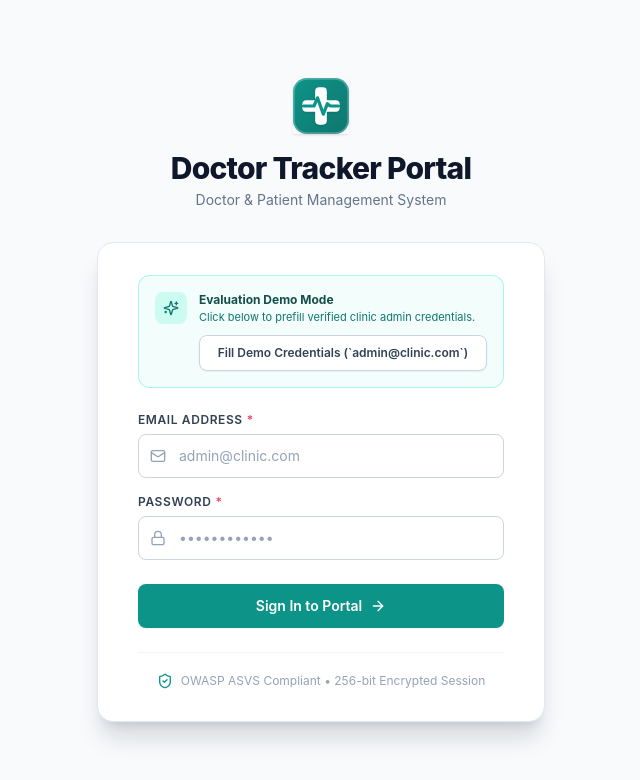
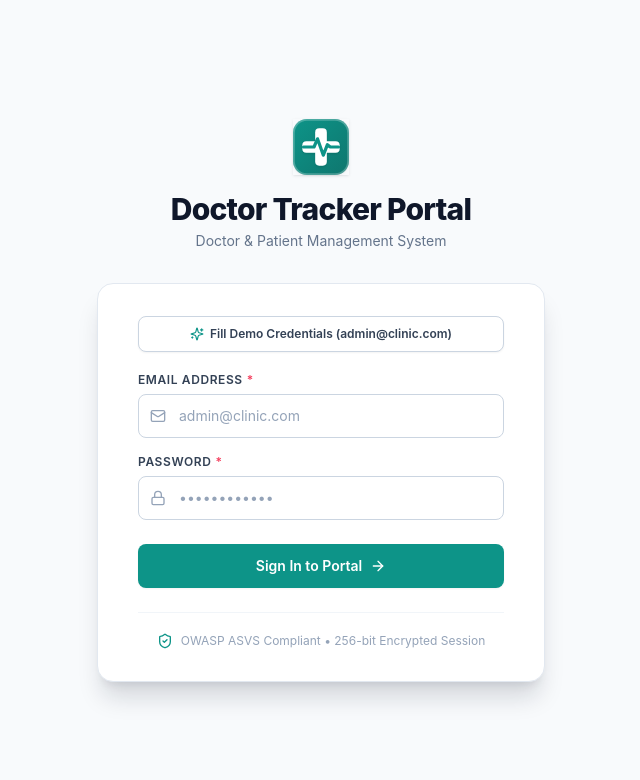
Before and after one commit to zihaduzzamaan/doctor-tracker-frontend, a Next.js app: page /login in a window 1280 px wide. Shown: the top 780 px of the page, without its empty margins (315-955 px from the left). Built offline with nearby package versions, Linux system fonts and the light colour scheme; no server answers.

Commit message:
refactor(ui): streamline login demo button to compact minimal action

```diff
--- a/src/app/(auth)/login/page.tsx
+++ b/src/app/(auth)/login/page.tsx
@@ -73,32 +73,18 @@ export default function LoginPage() {
             </div>
           )}
 
-          {/* 1-Click Demo Login Banner */}
-          <div className="mb-6 rounded-xl bg-clinical-50/80 dark:bg-clinical-950/30 border border-clinical-200/80 dark:border-clinical-900/60 p-4">
-            <div className="flex items-start gap-3">
-              <div className="p-2 rounded-lg bg-clinical-100 dark:bg-clinical-900/60 text-clinical-700 dark:text-clinical-300 shrink-0">
-                <Sparkles className="w-4 h-4" />
-              </div>
-              <div className="flex-1">
-                <h2 className="text-xs font-bold text-clinical-900 dark:text-clinical-200">
-                  Evaluation Demo Mode
-                </h2>
-                <p className="text-[11px] text-clinical-700 dark:text-clinical-300 mt-0.5 leading-snug">
-                  Click below to prefill verified clinic admin credentials.
-                </p>
-                <div className="mt-2.5">
+          {/* Quick Demo Credentials Fill Button */}
+          <div className="mb-5">
             <Button
               type="button"
               variant="outline"
               size="sm"
-                    className="w-full text-xs font-semibold border-clinical-300 dark:border-clinical-700 text-clinical-800 dark:text-clinical-200 bg-white dark:bg-neutral-800 hover:bg-clinical-50 dark:hover:bg-clinical-950/60"
+              className="w-full text-xs font-medium border-slate-200 dark:border-neutral-800 text-slate-700 dark:text-neutral-300 hover:text-clinical-700 dark:hover:text-clinical-400 bg-slate-50/60 dark:bg-neutral-900/40 hover:bg-slate-100 dark:hover:bg-neutral-800/80 transition-colors"
               onClick={fillDemoCredentials}
+              leftIcon={<Sparkles className="w-3.5 h-3.5 text-clinical-600 dark:text-clinical-400" />}
             >
-                    Fill Demo Credentials (`admin@clinic.com`)
+              Fill Demo Credentials (admin@clinic.com)
             </Button>
-                </div>
-              </div>
-            </div>
           </div>
 
           <form onSubmit={handleSubmit} className="space-y-4">
```
Lines whose indentation alone changed are shown as unchanged.
